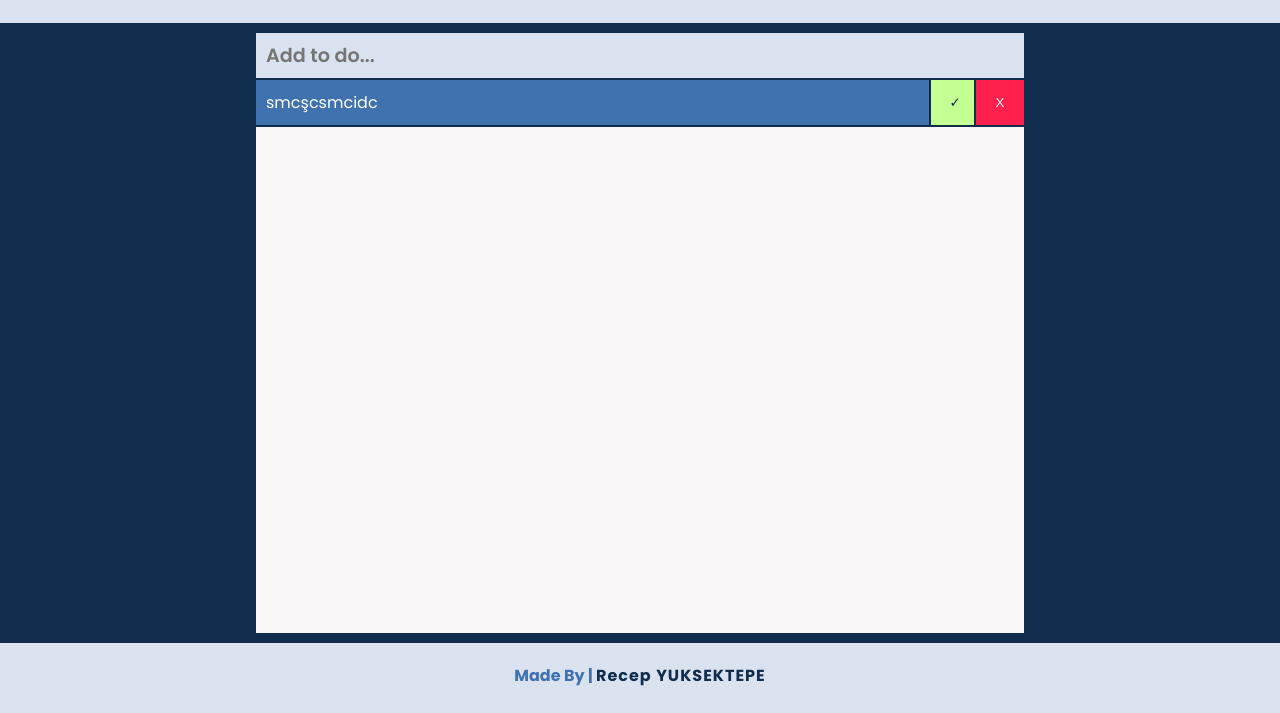
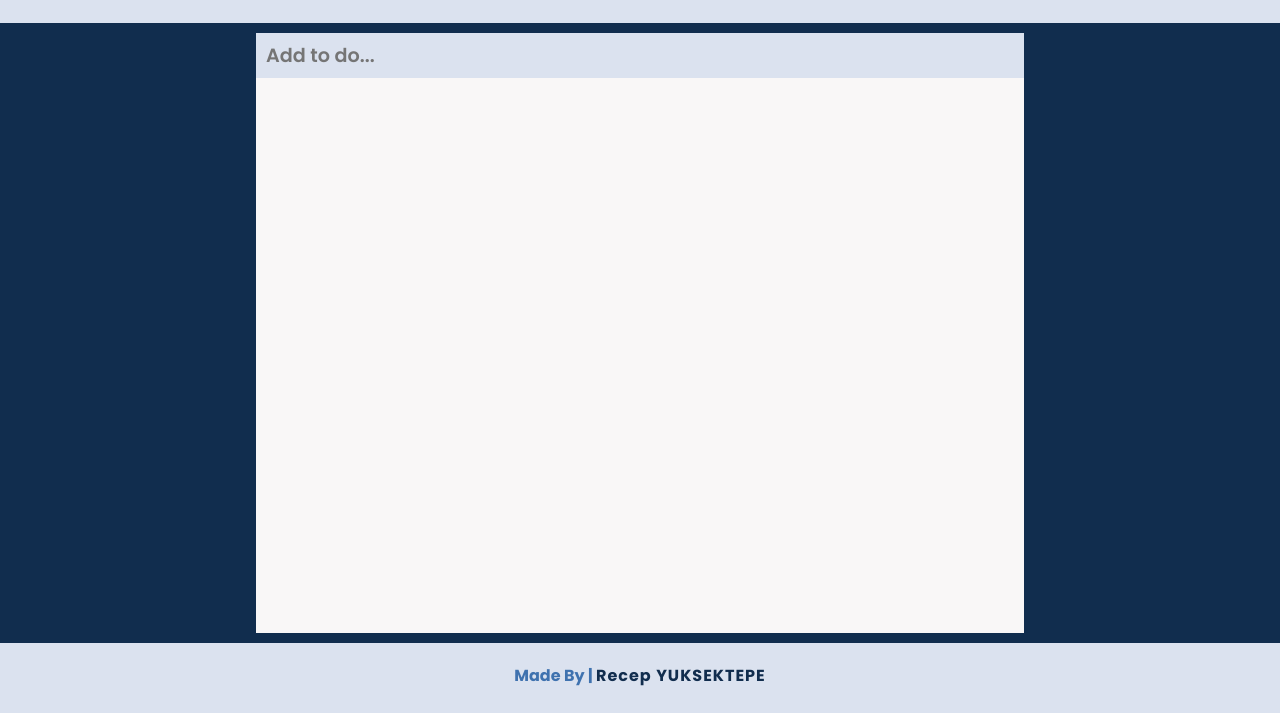
Before and after one commit to recepyuksektp/To-Do-List-JS, a plain HTML site: page index.html in a window 1280 px wide. Shown: the part 87-800 px from the top of the page. Drawn offline with Linux system fonts and the light colour scheme.

Commit message:
Update index.html

```diff
--- a/index.html
+++ b/index.html
@@ -23,11 +23,6 @@
         <div class="side-middle">
             <div class="to-do">
                 <input type="text" id="text-box" placeholder="Add to do...">
-                <div class="things-to-do">
-                    <span>smcşcsmcidc</span>
-                    <button class="done">✓</button>
-                    <button class="delete">X</button>
-                </div>
             </div>
         </div>
         <div class="side-right"></div>
```
